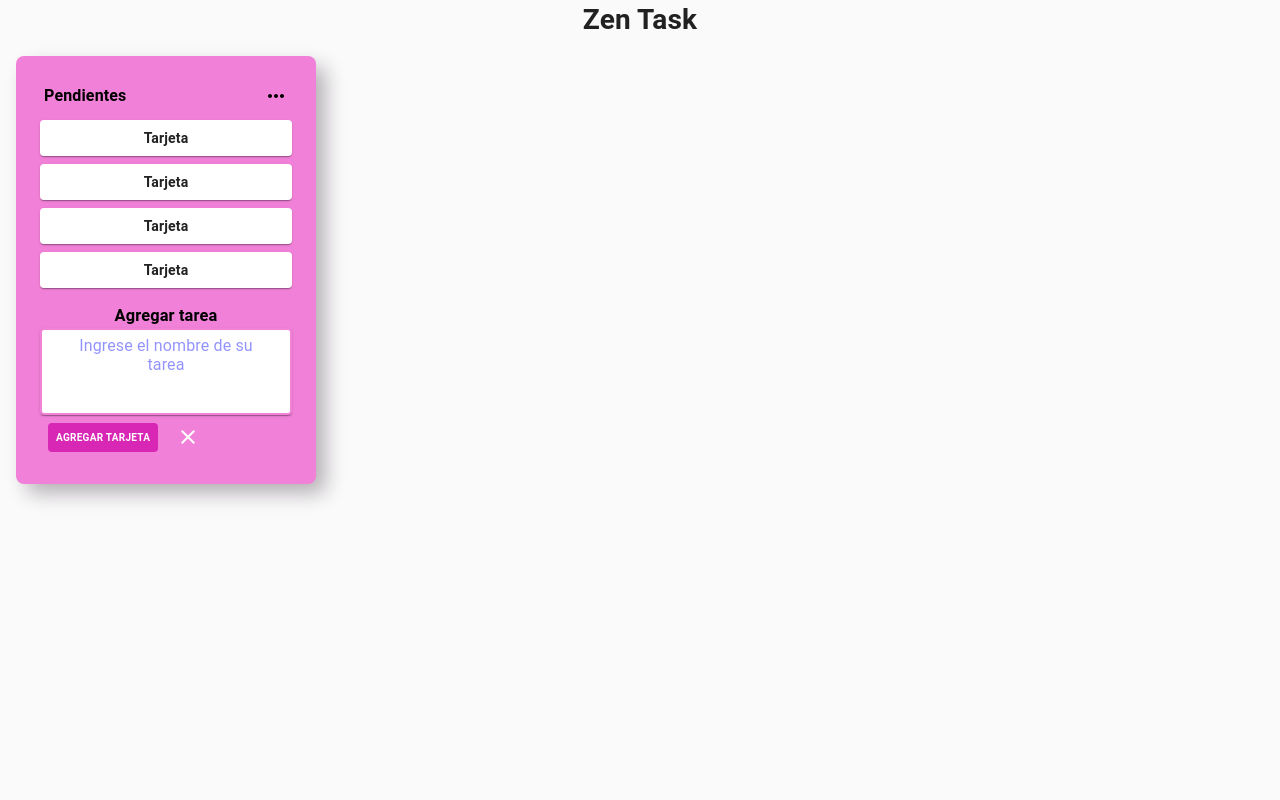
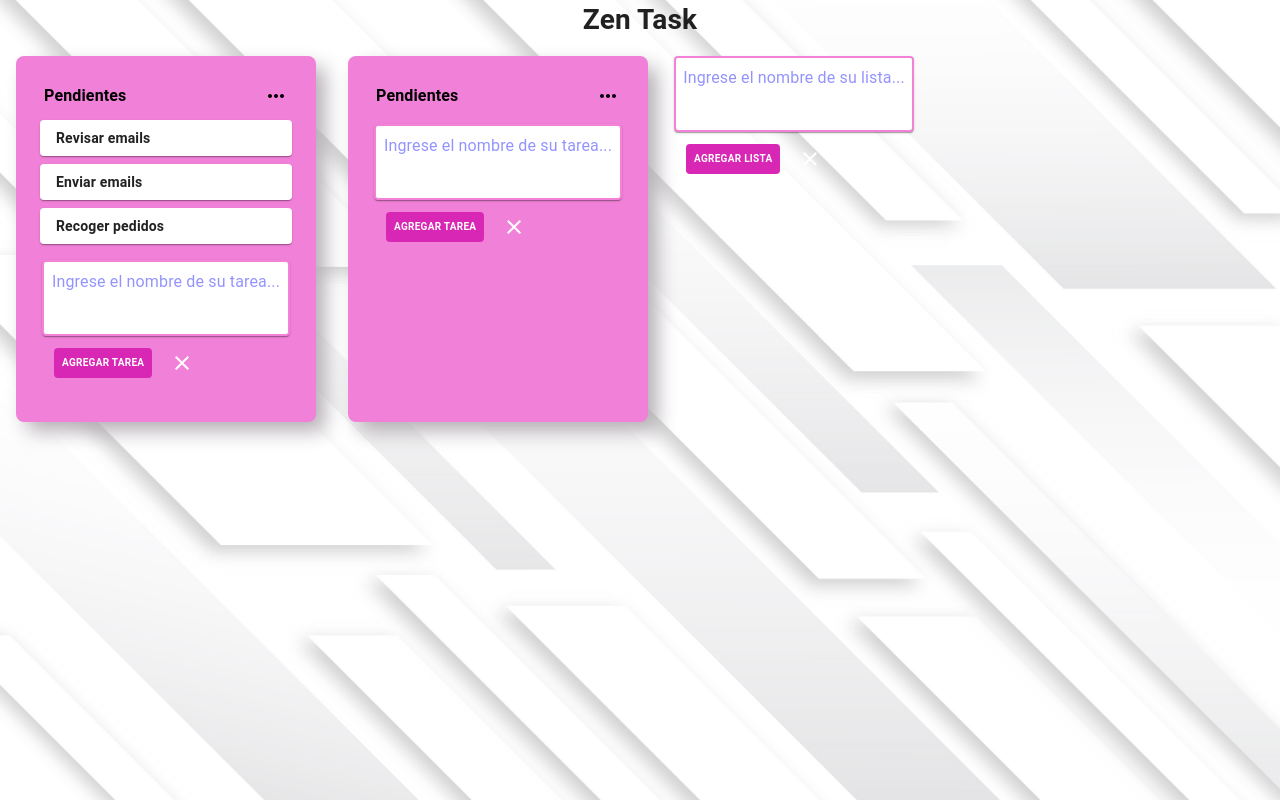
Before and after one commit to valec3/Gestor_de_tareas, a React (Create React App) app: page / in a window 1280 px wide. Built offline with nearby package versions, Linux system fonts and the light colour scheme.

Commit message:
Probar funcionalidad dinamica con datos de prueba

```diff
--- a/src/App.css
+++ b/src/App.css
@@ -1,3 +1,14 @@
-.App {
-  text-align: center;
+.App{
+    background-image: url("./img/bg.jpg");
+    background-repeat: no-repeat;
+    background-size: cover;
+    background-position: center;
+    height: 100vh;
 }
+.App>h1{
+    text-align: center;
+}
+.App>div {
+    display: flex;
+    /* min-height: 92vh; */
+}
--- a/src/App.js
+++ b/src/App.js
@@ -1,13 +1,37 @@
+import { alpha, makeStyles } from '@material-ui/core';
 import './App.css';
 import ListaTarea from './componentes/ListaTarea';
+import AgregarTarjeta from './componentes/AgregarTarjeta';
+
+import dataTest from "./mockdata.js"
+import { useState } from 'react';
+
+// Importar img BG
+// import bgImg from "./img/bg.jpg";
 
 function App() {
+  const [data,setData] = useState(dataTest);
+  // console.log(data.listas);
   return (
     <div className="App">
-      <h1>Zen Task</h1>
-      <ListaTarea></ListaTarea>
+        <h1>Zen Task</h1>
+        <div>
+            {
+              data.listasIds.map(listaId=>{
+                const lista = data.listas[listaId];
+                return <ListaTarea lista={lista} key ={listaId} />;
+              })
+            }
+            {/* <ListaTarea/>
+            <ListaTarea/>
+            <ListaTarea/>
+            <ListaTarea/> */}
+            <AgregarTarjeta type="lista"/>
+        </div>
     </div>
   );
 }
 
+
+
 export default App;
--- a/src/componentes/AgregarTarjeta.js
+++ b/src/componentes/AgregarTarjeta.js
@@ -1,21 +1,25 @@
 import React, { useState } from 'react'
-import { Collapse,  makeStyles,Typography,Paper, fade, } from '@material-ui/core'
+import { Collapse,  makeStyles,Typography,Paper, alpha, } from '@material-ui/core'
 import AgregarTarjetaInput from './AgregarTarjetaInput';
 
-const AgregarTarjeta = () => {
+const AgregarTarjeta = ({type}) => {
   const clases = useStyles();
   const [open,setOpen] = useState(true);
   return (
     <div className={clases.root}>
           <Collapse in={open}>
-              <h3>Agregar tarea</h3>
-              <AgregarTarjetaInput/>
+              {/* <h3>Agregar tarea</h3> */}
+              <AgregarTarjetaInput type={type} setOpen={setOpen}/>
           </Collapse>
 
           <Collapse in={!open}>
-              <Paper className={clases.agregarCardInput}>
+              <Paper className={clases.agregarCardInput} onClick={()=>setOpen(true)}>
                 <Typography>
-                  + Agregar tarjeta
+                  {
+                    type === "tarjeta"
+                      ? "+ Agregar tarea"
+                      : "+ Agregar lista"
+                  }
                 </Typography>
               </Paper>
           </Collapse>
@@ -26,13 +30,17 @@
 // S T Y L E S
 const useStyles = makeStyles(theme => ({
   root: {
-      padding: theme.spacing(1),
+      minWidth : "240px", //OJO----------------
+      // padding: theme.spacing(1),
+      margin:"16px 10px"
     },
   agregarCardInput:{
-      padding : theme.spacing(1.4,1),
+      width:"100% ",
+      cursor:"pointer",
+      padding : theme.spacing(0.8),
       background: "#f181d8",
       "&:hover":{
-        backgroundColor:fade("#fff",0.25)
+        backgroundColor:alpha("#fff",0.25)
       }
   }
 }))
--- a/src/componentes/AgregarTarjetaInput.js
+++ b/src/componentes/AgregarTarjetaInput.js
@@ -1,24 +1,38 @@
-import { Button, IconButton, InputBase, Paper, fade, makeStyles } from '@material-ui/core'
+import { Button, IconButton, InputBase, Paper, alpha, makeStyles } from '@material-ui/core'
 import React, { useState } from 'react'
 import ClearIcon from "@material-ui/icons/Clear"
 //-------------------------------------------
-const AgregarTarjetaInput = () => {
+const AgregarTarjetaInput = ({type,setOpen}) => {
     const [titulo,setTitle] = useState("");
     const clases = useStyles();
     return (
         <>
             <Paper className={clases.tarjetaInp}>
-                <InputBase
+                <InputBase className={clases.texto}
                 value={titulo}
                 multiline
-                placeholder='Ingrese el nombre de su tarea'
+                //onBlur={()=>{setOpen(false)}}
+                placeholder={
+                    type === "tarjeta"
+                        ? 'Ingrese el nombre de su tarea...'
+                        : 'Ingrese el nombre de su lista...'
+                }
+
                 onChange={event=>setTitle(event.target.value)}
                 inputProps={{className: clases.input}}
                 />
             </Paper>
             <div className={clases.aceptar}>
-                <Button className={clases.btnAceptar}>Agregar tarjeta</Button>
-                <IconButton style={{color:"#fff", fontWeight:"bold",padding:"10px"}}>
+                <Button className={clases.btnAceptar}>
+                    {type === "tarjeta"
+                        ?"Agregar tarea"
+                        :"Agregar lista"}
+
+                </Button>
+                <IconButton
+                    style={{color:"#fff", fontWeight:"bold",padding:"10px"}}
+                    onClick={()=>setOpen(false)}
+                    >
                     <ClearIcon/>
                 </IconButton>
             </div>
@@ -29,17 +43,18 @@
 // S T Y L E S
 const useStyles = makeStyles(theme => ({
     tarjetaInp: {
-        paddingBottom:theme.spacing(4),
+        paddingBottom: theme.spacing(4),
         color: "white",
         border: "2px solid #f281d8",
     },
     input:{
+        padding:theme.spacing(0.5),
         textAlign: "center",
         color: "blue"
     },
     aceptar:{
         display: "flex",
-        paddin:theme.spacing(0.5),
+        padding:theme.spacing(0.5),
         flexDirection: "flex-start",
     },
     btnAceptar:{
@@ -50,9 +65,13 @@
         fontWeight: "bold",
         "&:hover":{
             color: "#000",
-            backgroundColor:fade("#fff",0.45)
+            backgroundColor:alpha("#fff",0.45)
 
         }
+    },
+    texto:{
+        width: "100%",
+        height:"100%"
     }
 }))
   // --------------------
--- a/src/componentes/ListaTarea.js
+++ b/src/componentes/ListaTarea.js
@@ -7,25 +7,28 @@
 import { makeStyles } from '@material-ui/core/styles';
 
 
-const ListaTrello = () => {
+const ListaTrello = ({lista}) => {
     const clases = useStyles();
     return (
 
         <Paper className={clases.root}>
             <CssBaseline/>
             <ListaTitulo/>
-            <TarjetaLista/>
-            <TarjetaLista/>
-            <TarjetaLista/>
-            <TarjetaLista/>
-            <AgregarTarjeta/>
+                {
+                    lista.tarjetas.map(tarj => <TarjetaLista tarjeta={tarj} key={tarj.id} /> )
+                }
+
+            {/* <TarjetaLista/>
+            <TarjetaLista/> */}
+
+            <AgregarTarjeta type="tarjeta"/>
         </Paper>
     )
 }
 
 const useStyles = makeStyles(theme => ({
     root:{
-        width : "300px",
+        minWidth : "300px",
         fontWeight: "bold",
         borderRadius: '8px',
         boxShadow: '10px 10px 20px -1px rgba(179,173,179,1)',
--- a/src/componentes/TarjetaLista.js
+++ b/src/componentes/TarjetaLista.js
@@ -1,11 +1,12 @@
 import React from 'react'
 import { Paper, makeStyles } from '@material-ui/core';
 
-const TarjetaLista = () => {
+const TarjetaLista = ({tarjeta}) => {
   const clases = useStyles();
+  console.log(tarjeta)
   return (
     <Paper className={clases.tarjetaLista}>
-        Tarjeta
+        {tarjeta.titulo}
     </Paper>
   )
 }
--- /dev/null
+++ b/src/mockdata.js
@@ -0,0 +1,29 @@
+const mockData = {
+    listas:{
+        "01":{
+            id:"01",
+            titulo:"Hacer",
+            tarjetas: [
+                {
+                    id:"01tarj",
+                    titulo:"Revisar emails"
+                },
+                {
+                    id:"02tarj",
+                    titulo:"Enviar emails"
+                },
+                {
+                    id:"03tarj",
+                    titulo:"Recoger pedidos"
+                }
+            ]
+        },
+        "02":{
+            id:"02",
+            titulo:"Pendientes",
+            tarjetas: []
+        }
+    },
+    listasIds: ["01","02"]
+}
+export default mockData
```
Also changed, not shown: src/img/bg.jpg (added).
